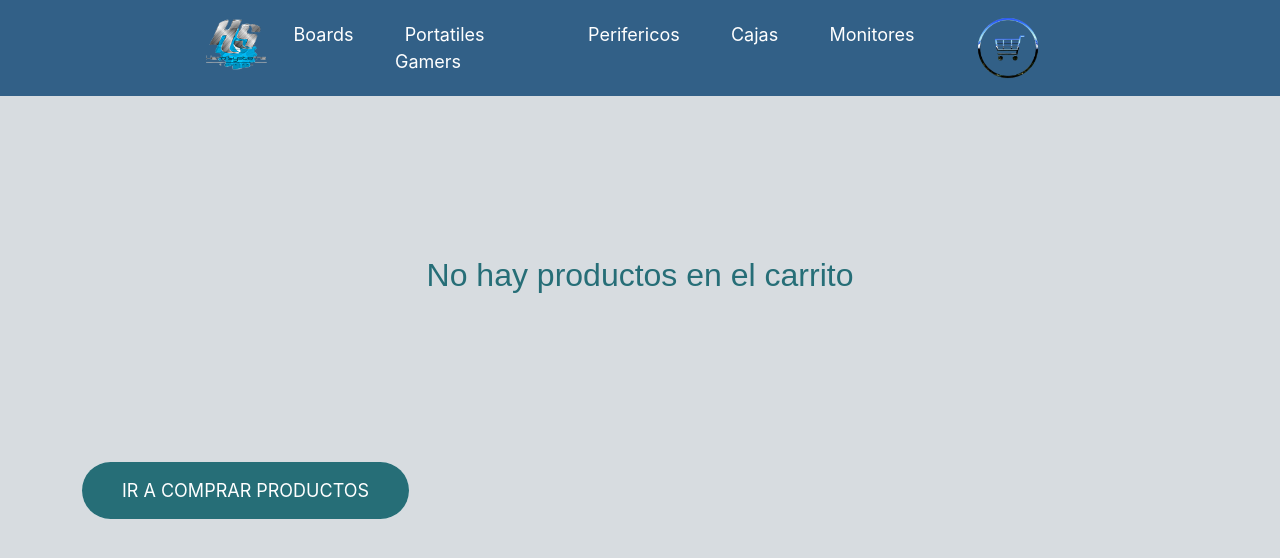
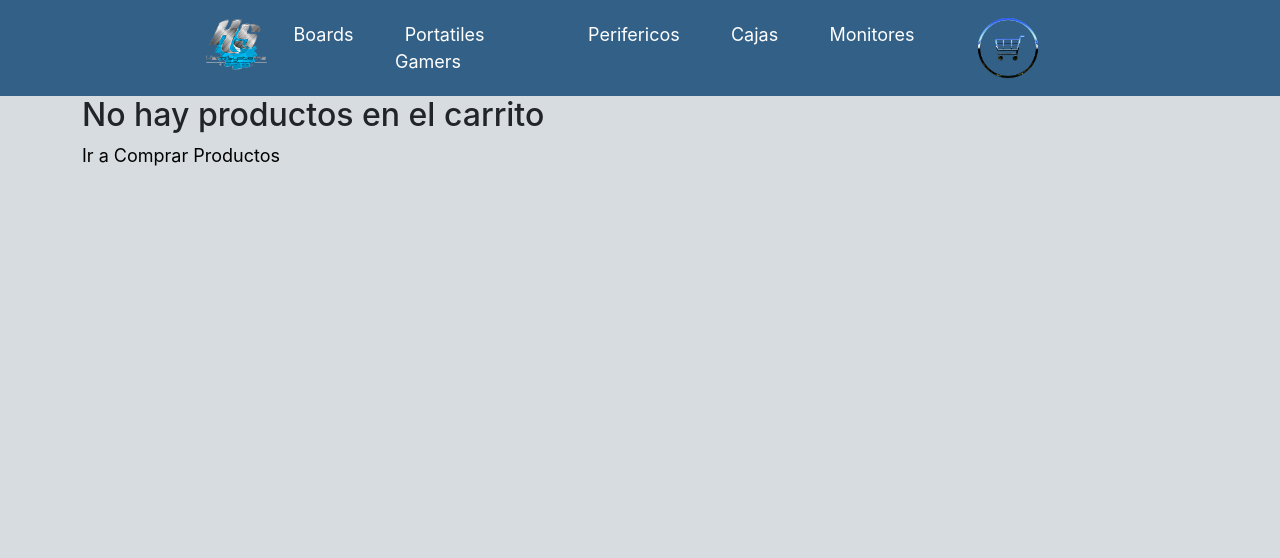
Before and after one commit to AnderzRomero/Entrega_Final_React, a React (Vite) app: page /cart in a window 1280 px wide. Shown: the top 558 px of the page. Built offline with nearby package versions, Linux system fonts and the light colour scheme.

Commit message:
se hacen ajustes de estilos

```diff
--- a/src/components/Cart/Cart.css
+++ b/src/components/Cart/Cart.css
@@ -1,4 +1,4 @@
-.container-carrito{
+/* .container-carrito{
     height: 80vh;
     color: #266e77;
     justify-content: center;
@@ -84,4 +84,4 @@ a {
         opacity: 1;
         transform: translateY(0px);
     }
-}
+} */
--- a/src/components/Item/Item.css
+++ b/src/components/Item/Item.css
@@ -45,7 +45,7 @@
 }
 
 hr {
-    width: 100%;
+    width: 80%;
     height: 5px;
     color: white;
     margin: 10px auto;
```
